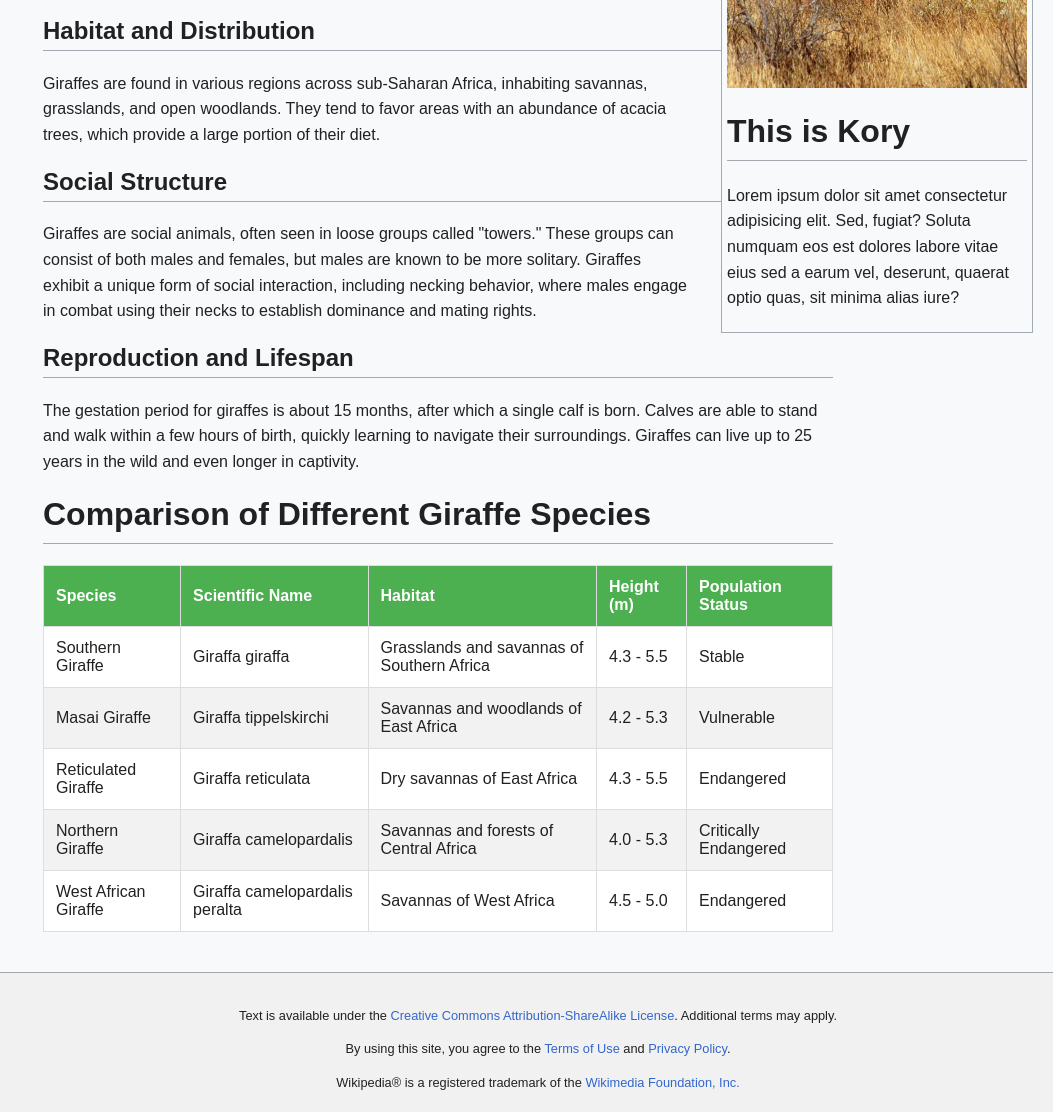
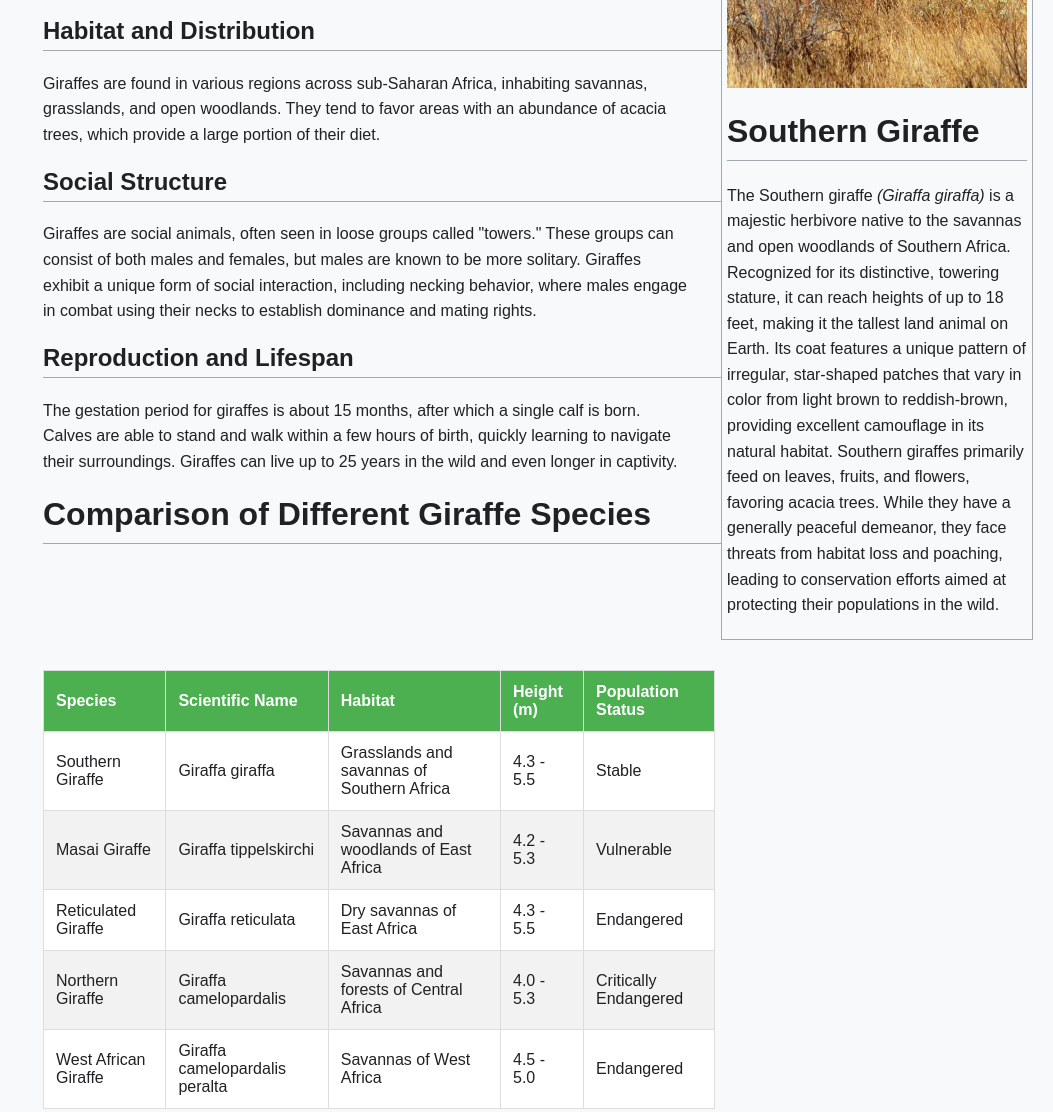
Before and after one commit to Nico-Hammer/Asssignment-1, a plain HTML site: page Giraffe.html in a window 1280 px wide. Shown: the part 529-1641 px from the top of the page, without its empty margins (227-1280 px from the left). Drawn offline with Linux system fonts and the light colour scheme.

Commit message:
Updated version

```diff
--- a/Giraffe.html
+++ b/Giraffe.html
@@ -43,8 +43,8 @@
             <img src="images/giraffe-Kenya.jpg.webp" id="kory-pic">
         </div>
         <div id="image-bio">
-            <h1>This is Kory</h1>
-            <p>Lorem ipsum dolor sit amet consectetur adipisicing elit. Sed, fugiat? Soluta numquam eos est dolores labore vitae eius sed a earum vel, deserunt, quaerat optio quas, sit minima alias iure?</p>
+            <h1>Southern Giraffe</h1>
+            <p>The Southern giraffe <em>(Giraffa giraffa)</em> is a majestic herbivore native to the savannas and open woodlands of Southern Africa. Recognized for its distinctive, towering stature, it can reach heights of up to 18 feet, making it the tallest land animal on Earth. Its coat features a unique pattern of irregular, star-shaped patches that vary in color from light brown to reddish-brown, providing excellent camouflage in its natural habitat. Southern giraffes primarily feed on leaves, fruits, and flowers, favoring acacia trees. While they have a generally peaceful demeanor, they face threats from habitat loss and poaching, leading to conservation efforts aimed at protecting their populations in the wild.</p>
         </div>
     </div>
 
--- a/styles/styles.css
+++ b/styles/styles.css
@@ -123,7 +123,7 @@ p {
 }
 
 table {
-    width: 100%;
+    width: 85%;
     border-collapse: collapse;
     margin: 20px 0;
     background-color: #fff;
@@ -138,6 +138,10 @@ th, td {
 th {
     background-color: #4CAF50;
     color: white;
+}
+
+tr {
+    transition: 0.35s;
 }
 
 tr:nth-child(even) {
@@ -157,9 +161,9 @@ footer {
     border-top: 1px solid #a2a9b1;
 }
 
-footer p {
+/* footer p {
     margin-left: 250px;
-}
+} */
 
 footer a {
     color: #36c;
```
Also changed, not shown: index.html (+1 -0 lines), 2 other files.
